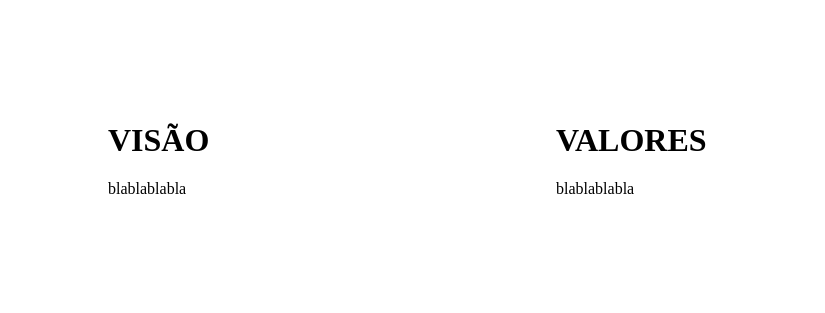
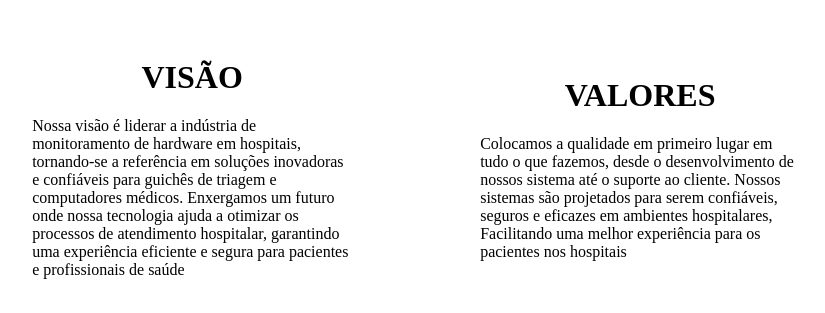
Before and after one commit to Grupo-4-MedTech/MedTech, a plain HTML site: page Site_Institucional/public/visao.html in a window 1280 px wide. Shown: the part 171-484 px from the top of the page, without its empty margins (212-1037 px from the left). Drawn offline with Linux system fonts and the light colour scheme; some icons are missing.

Commit message:
visao e valores 90% pronto

```diff
--- a/Site_Institucional/public/CSS/visao.css
+++ b/Site_Institucional/public/CSS/visao.css
@@ -1,5 +1,5 @@
 .container{
-  width: 100%;
+  width: 88%;
   height: 80vh;
   display: flex;
   justify-content: center;
@@ -12,3 +12,11 @@
     width: 25vw;
     margin-left:10vw;
 }
+h1{
+    display: flex;
+    justify-content: center;
+    align-items: center;
+}
+.valores{
+
+}
--- a/Site_Institucional/public/visao.html
+++ b/Site_Institucional/public/visao.html
@@ -16,18 +16,20 @@
 
         <div class="icon">
 
-            <lord-icon src="https://cdn.lordicon.com/fmjvulyw.json" trigger="hover" style="width:170px;height:170px">
+            <lord-icon src="https://cdn.lordicon.com/fmjvulyw.json" trigger="hover" style="width:170px;height:170px; margin-left:7vw;">
             </lord-icon>
             <h1>VISÃO</h1>
-            <p>blablablabla</p>
+            <p>Nossa visão é liderar a indústria de monitoramento de hardware em hospitais, tornando-se a referência em soluções inovadoras e confiáveis para guichês de triagem e computadores médicos. Enxergamos um futuro onde nossa tecnologia ajuda a otimizar os processos de atendimento hospitalar, garantindo uma experiência eficiente e segura para pacientes e profissionais de saúde
+
+            </p>
         </div>
 
 
         <div class="icon">
-            <lord-icon src="https://cdn.lordicon.com/anqzffqz.json" trigger="hover" style="width:170px;height:170px">
+            <lord-icon src="https://cdn.lordicon.com/anqzffqz.json" trigger="hover" style="width:170px;height:170px; margin-left:7vw;">
             </lord-icon>
-            <h1>VALORES</h1>
-            <p>blablablabla</p>
+            <h1 class="valores">VALORES</h1>
+            <p> Colocamos a qualidade em primeiro lugar em tudo o que fazemos, desde o desenvolvimento de nossos sistema até o suporte ao cliente. Nossos sistemas são projetados para serem confiáveis, seguros e eficazes em ambientes hospitalares, Facilitando uma melhor experiência para os pacientes nos hospitais</p>
         </div>
 
     </div>
```
